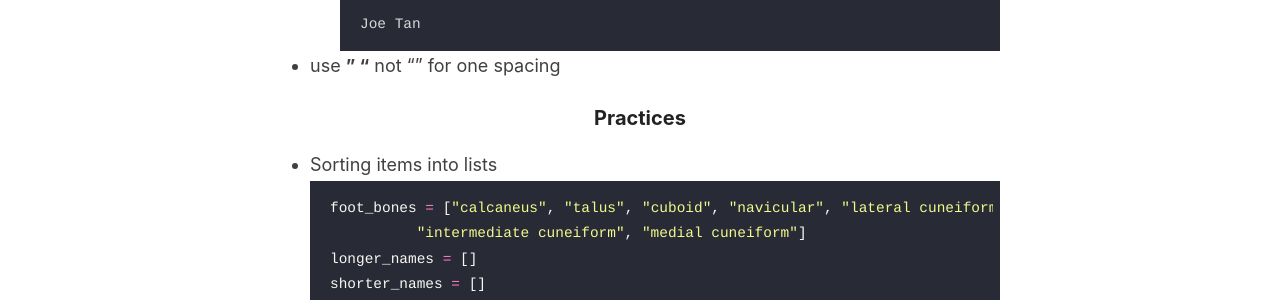
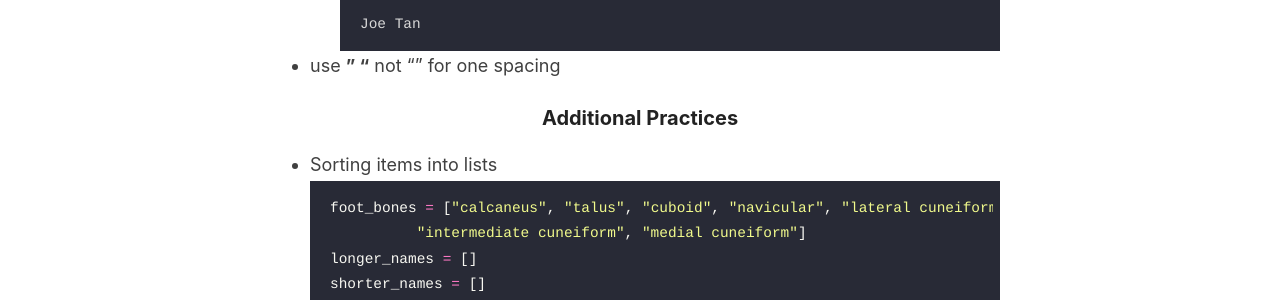
Before and after one commit to liawbeile/liawbeile.github.io, a Jekyll site: the page built from _posts/2021-4-3-april3.md, in a window 1280 px wide and 900 px high, scrolled down 2896 px. Shown: the part 154-454 px from the top of the window. Built offline with Jekyll 4.4.1, drawn with Linux system fonts in a browser that asks for light colours.

Commit message:
upload post

````diff
--- a/_posts/2021-4-3-april3.md
+++ b/_posts/2021-4-3-april3.md
@@ -121,7 +121,7 @@ Joe Tan
 
 - use **" "** not "" for one spacing
 
-### Practices
+### Additional Practices
 
 - Sorting items into lists
 ```python
````
